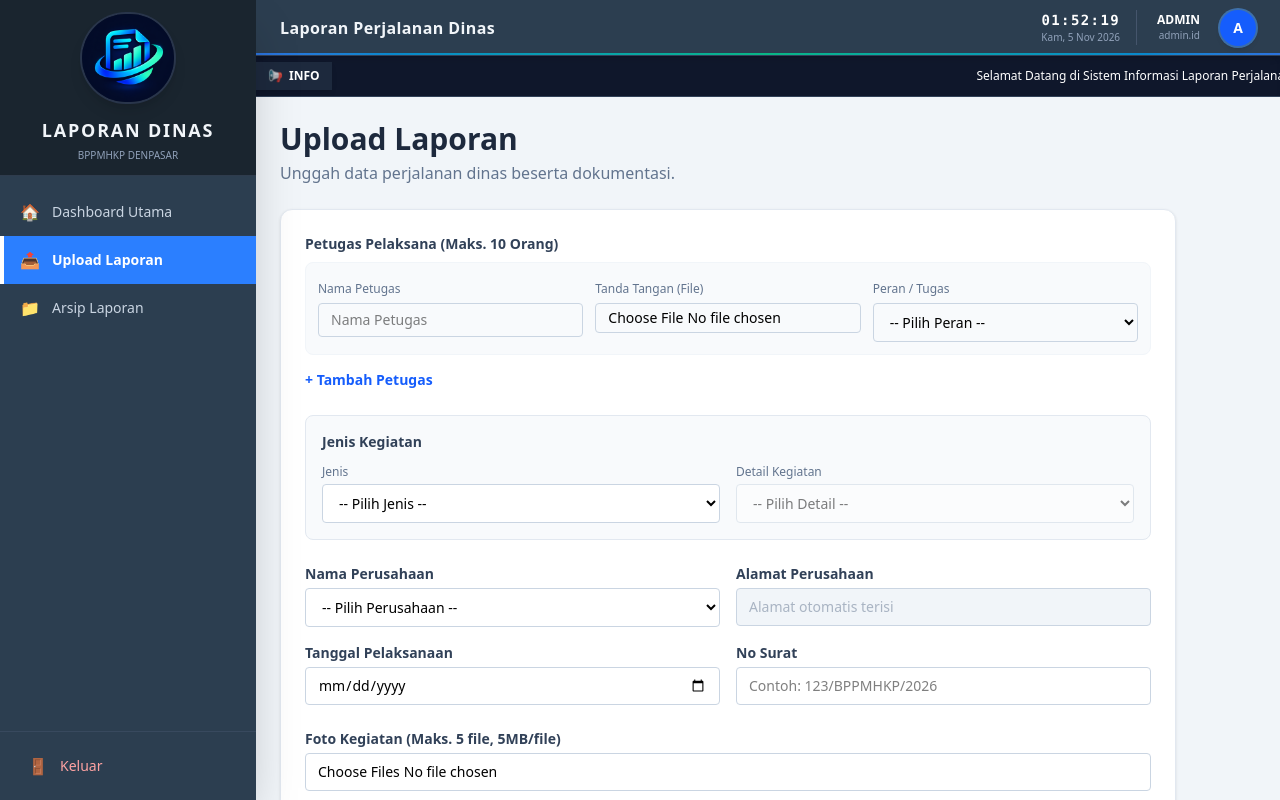
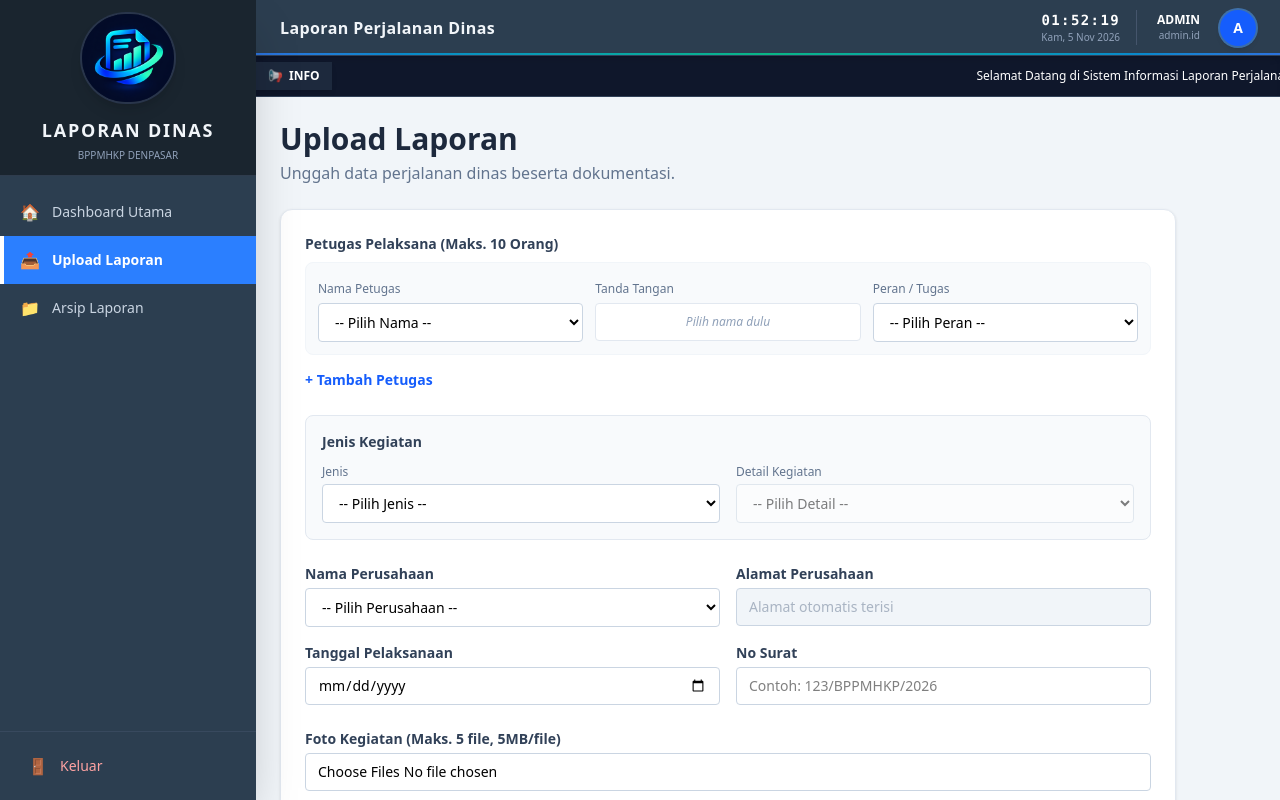
Before and after one commit to Xerviaa/laporan-perjalanan-dinas-cf, a Next.js app: page /upload in a window 1280 px wide. Built offline with nearby package versions, Linux system fonts and the light colour scheme.

Commit message:
Integrasi dropdown pegawai dari file data

```diff
--- a/src/app/upload/page.tsx
+++ b/src/app/upload/page.tsx
@@ -2,7 +2,8 @@
 
 import { useEffect, useState } from 'react';
 import Layout from '@/components/Layout';
-import { perusahaanHACCP, perusahaanSKP } from '@/data/perusahaan'; // Sesuaikan path jika berbeda
+import { perusahaanHACCP, perusahaanSKP } from '@/data/perusahaan';
+import { daftarPegawai } from '@/data/pegawai';
 
 export default function UploadPage() {
   // State
@@ -68,13 +69,13 @@ export default function UploadPage() {
     let fullJenisKegiatan = '';
 
     if (jenisKegiatan === 'Inspeksi') {
-      fullJenisKegiatan = `Inspeksi ${detailKegiatan}`; // Hasil: "Inspeksi CPIB Kapal"
+      fullJenisKegiatan = `Inspeksi ${detailKegiatan}`;
     }
     else if (jenisKegiatan === 'Survailen') {
-      fullJenisKegiatan = `Survailen ${detailKegiatan}`; // Hasil: "Survailen CPIB Kapal"
+      fullJenisKegiatan = `Survailen ${detailKegiatan}`;
     }
     else {
-      fullJenisKegiatan = jenisKegiatan; // Hasil: "Inpres" atau "Selfdeclare Kapal"
+      fullJenisKegiatan = jenisKegiatan;
     }
 
     const formData = new FormData();
@@ -120,7 +121,7 @@ export default function UploadPage() {
   // Opsi Jenis Kegiatan
   const opsiJenisKegiatan = ['Inspeksi', 'Survailen', 'Inpres', 'Selfdeclare Kapal'];
 
-  // Opsi Detail Kegiatan (Sesuai Catatan)
+  // Opsi Detail Kegiatan
   const getOpsiDetail = () => {
     if (jenisKegiatan === 'Inspeksi' || jenisKegiatan === 'Survailen') {
       return [
@@ -148,32 +149,60 @@ export default function UploadPage() {
           {/* 1. BAGIAN PETUGAS PELAKSANA */}
           <div>
             <label className="block text-sm font-semibold text-slate-700 mb-2">Petugas Pelaksana (Maks. 10 Orang)</label>
-            {petugasList.map((petugas, index) => (
+            {petugasList.map((petugas, index) => {
+              // Fungsi untuk mendapatkan URL TTD
+              const getTtdUrl = (nama: string) => {
+                if (!nama) return "";
+                const namaTanpaGelar = nama.split(',')[0];
+                const namaFile = namaTanpaGelar.toLowerCase().replace(/[.]/g, '').trim().replace(/\s+/g, '-');
+                return `/tanda-tangan/${namaFile}.png`;
+              };
+
+              return (
                 <div key={index} className="grid grid-cols-1 md:grid-cols-3 gap-3 mb-3 p-3 border border-slate-100 rounded-lg bg-slate-50">
+
+                  {/* Dropdown Nama Petugas */}
                   <div>
                     <label className="text-xs text-slate-500">Nama Petugas</label>
-                  <input
-                    type="text"
+                    <select
                       value={petugas.nama}
                       onChange={(e) => handlePetugasChange(index, 'nama', e.target.value)}
-                    className="w-full border border-slate-300 rounded px-3 py-1.5 text-sm mt-1"
-                    placeholder="Nama Petugas"
+                      className="w-full border border-slate-300 rounded px-3 py-2 text-sm mt-1 bg-white"
+                    >
+                      <option value="">-- Pilih Nama --</option>
+                      {daftarPegawai.map((namaPegawai: string, idx: number) => (
+                        <option key={idx} value={namaPegawai}>{namaPegawai}</option>
+                      ))}
+                    </select>
+                  </div>
+
+                  {/* Preview Tanda Tangan Otomatis */}
+                  <div>
+                    <label className="text-xs text-slate-500">Tanda Tangan</label>
+                    <div className="w-full h-[38px] mt-1 border border-slate-200 rounded bg-white flex items-center justify-center overflow-hidden">
+                      {petugas.nama ? (
+                        <img
+                          src={getTtdUrl(petugas.nama)}
+                          alt="TTD"
+                          className="h-10 object-contain"
+                          onError={(e) => {
+                            (e.target as HTMLImageElement).style.display = 'none';
+                            (e.target as HTMLImageElement).parentElement!.innerHTML = '<span class="text-xs text-slate-400 italic">TTD belum ada</span>';
+                          }}
                         />
+                      ) : (
+                        <span className="text-xs text-slate-400 italic">Pilih nama dulu</span>
+                      )}
                     </div>
-                <div>
-                  <label className="text-xs text-slate-500">Tanda Tangan (File)</label>
-                  <input
-                    type="file"
-                    accept="image/*"
-                    className="w-full border border-slate-300 rounded px-3 py-1 text-sm mt-1"
-                  />
                   </div>
+
+                  {/* Pilihan Peran */}
                   <div>
                     <label className="text-xs text-slate-500">Peran / Tugas</label>
                     <select
                       value={petugas.peran}
                       onChange={(e) => handlePetugasChange(index, 'peran', e.target.value)}
-                    className="w-full border border-slate-300 rounded px-3 py-2 text-sm mt-1"
+                      className="w-full border border-slate-300 rounded px-3 py-2 text-sm mt-1 bg-white"
                     >
                       <option value="">-- Pilih Peran --</option>
                       <option value="Ketua">Ketua</option>
@@ -182,7 +211,8 @@ export default function UploadPage() {
                     </select>
                   </div>
                 </div>
-            ))}
+              );
+            })}
             <button type="button" onClick={addPetugas} className="text-sm text-blue-600 hover:underline font-semibold">
               + Tambah Petugas
             </button>
```
Lines whose indentation alone changed are shown as unchanged.
